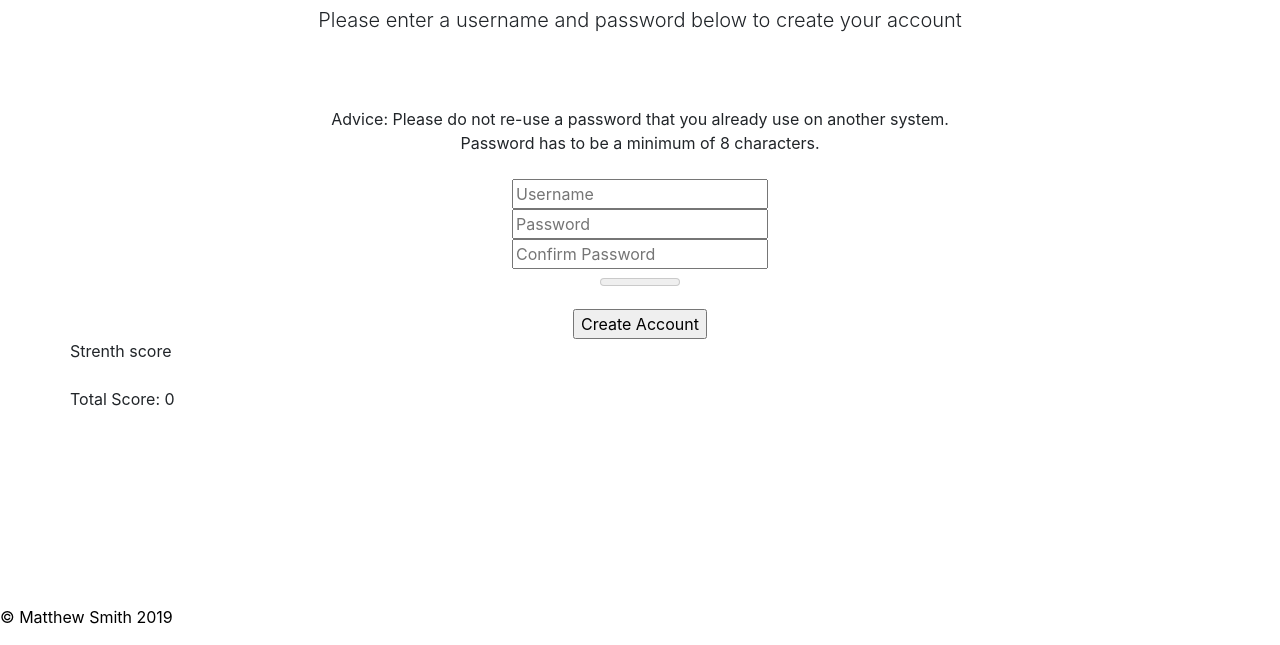
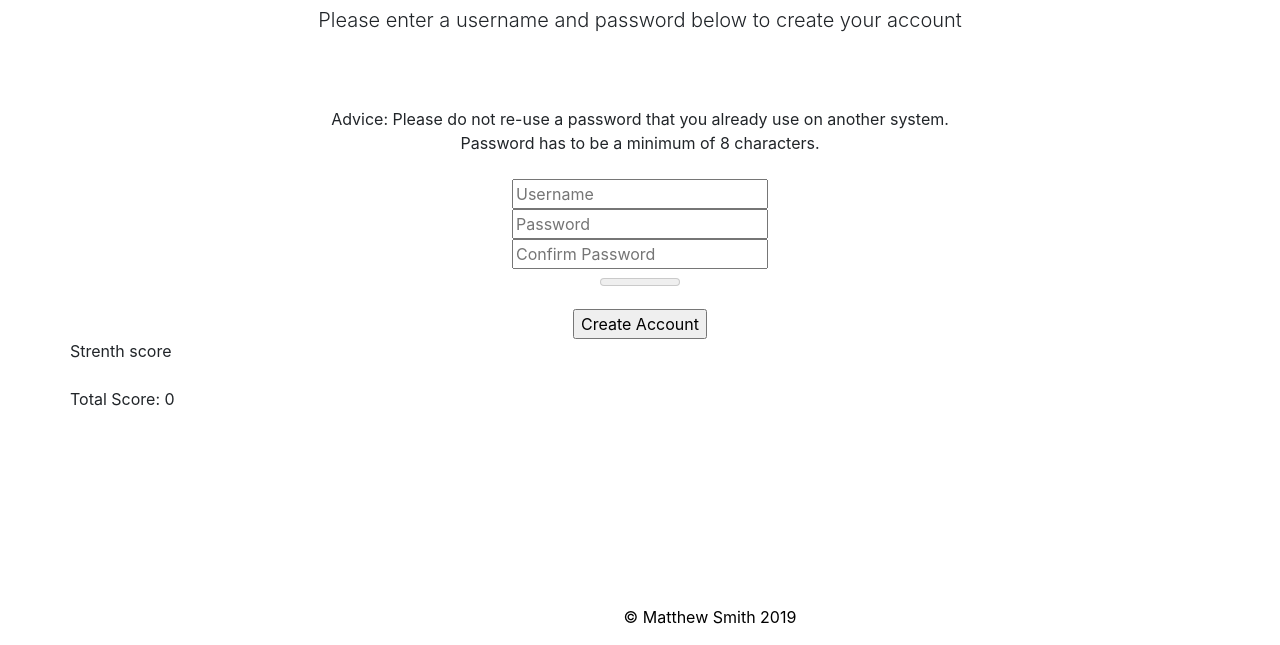
Before and after one commit to MattSmith0981/CET300, a website: page traditionalmeter.html in a window 1280 px wide. Shown: the part 155-800 px from the top of the page. Drawn offline with Linux system fonts and the light colour scheme.

Commit message:
Add files via upload

```diff
--- a/traditionalmeter.html
+++ b/traditionalmeter.html
@@ -122,7 +122,7 @@
 
 			</div>
 	<div id="Footer">
-		<p style = "position: fixed;		left: 0;		bottom: 0;  text-align: center;"> &#169 Matthew Smith 2019</p>
+		<p style = "text-align: center;"> &#169 Matthew Smith 2019</p>
 		</div>
 
     <!-- Bootstrap core JavaScript -->
```
